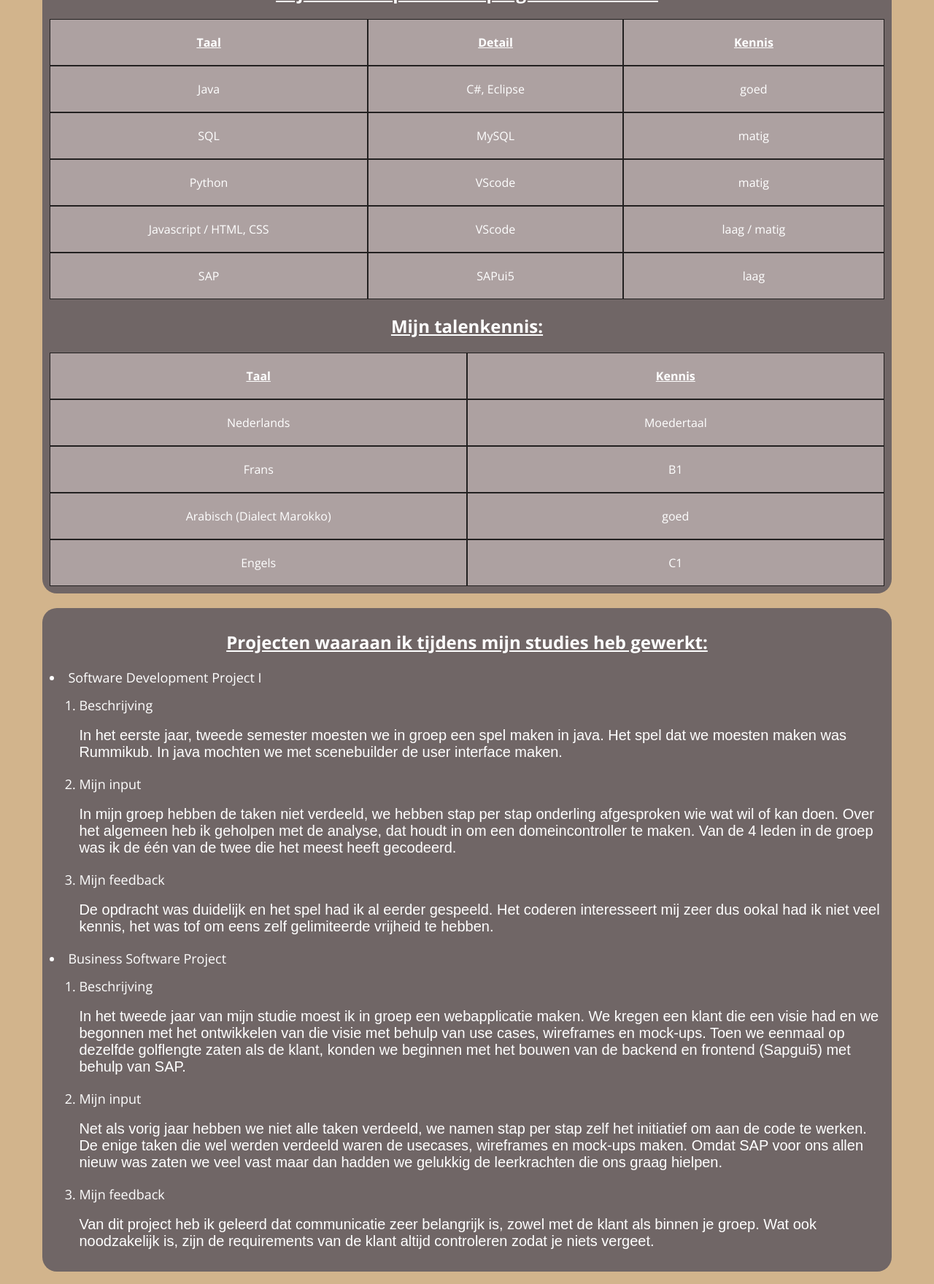
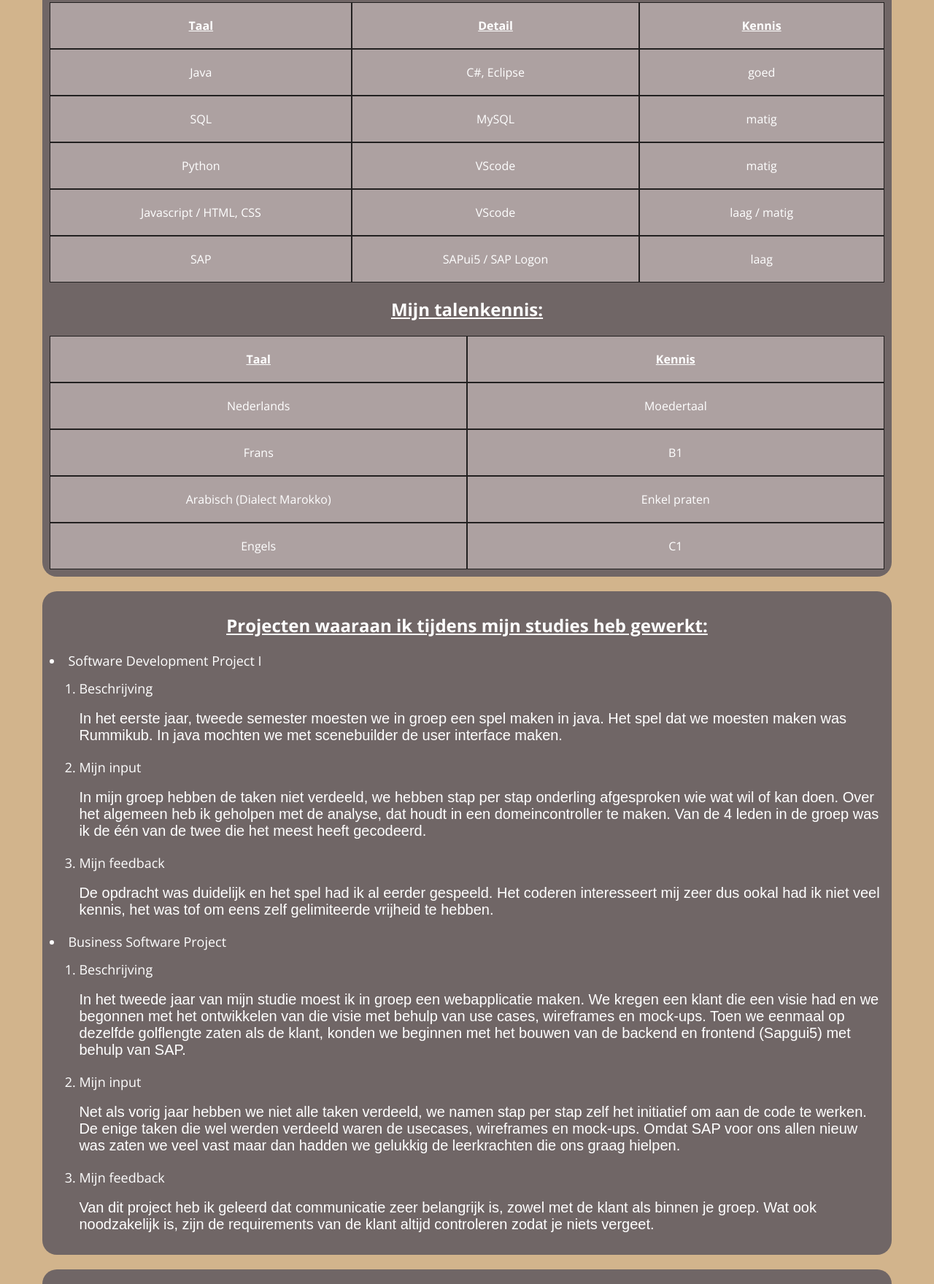
Before and after one commit to LobnaSabri/lobnaSabriPortfolio, a plain HTML site: page index.html in a window 1280 px wide. Shown: the part 648-2407 px from the top of the page at 73% size. Drawn offline with nearby package versions, Linux system fonts and the light colour scheme.

Commit message:
clean up

```diff
--- a/index.html
+++ b/index.html
@@ -51,7 +51,6 @@
         Ik ben Lobna Sabri en ik ben een studente aan
         <a href="https://www.hogent.be/">HOGENT</a> <br />
         en studeer Toegepaste Informatica - ERP. <br />
-        Op dit moment zit ik in mijn tweede jaar.
       </p>
       <a name="about"></a>
       <h2>Meer over mijzelf:</h2>
@@ -81,7 +80,7 @@
         <div >VScode</div>
         <div >laag / matig </div>
         <div >SAP</div>
-        <div >SAPui5</div>
+        <div >SAPui5 / SAP Logon</div>
         <div >laag</div>
       </div>
 
@@ -95,7 +94,7 @@
         <div >Frans</div>
         <div >B1</div>
         <div>Arabisch (Dialect Marokko)</div>
-        <div >goed</div>
+        <div >Enkel praten</div>
         <div >Engels</div>
         <div >C1</div>
       </div>
@@ -119,7 +118,7 @@
         <br />
         <p>
           In mijn groep hebben de taken niet verdeeld, we hebben stap per stap onderling afgesproken
-          wie wat wil of kan doen. Over het algemeen heb ik geholpen met de analyse, dat houdt in om
+          wie wat wil of kan doen. Over het algemeen heb ik geholpen met de analyse, dat houdt in
           een domeincontroller te maken. Van de 4 leden in de groep was ik de één van de twee die het
           meest heeft gecodeerd.
         </p>
@@ -147,7 +146,7 @@
         <p>
           Net als vorig jaar hebben we niet alle taken verdeeld, we namen stap per stap zelf het
           initiatief om aan de code te werken. De enige taken die wel werden verdeeld waren
-          de usecases, wireframes en mock-ups maken. Omdat SAP voor ons allen nieuw was zaten we
+          de usecases, wireframes en mock-ups. Omdat SAP voor ons allen nieuw was zaten we
           veel vast maar dan hadden we gelukkig de leerkrachten die ons graag hielpen.
         </p>
 
```
Also changed, not shown: engels.html (+2 -3 lines), frans.html (+2 -3 lines).
